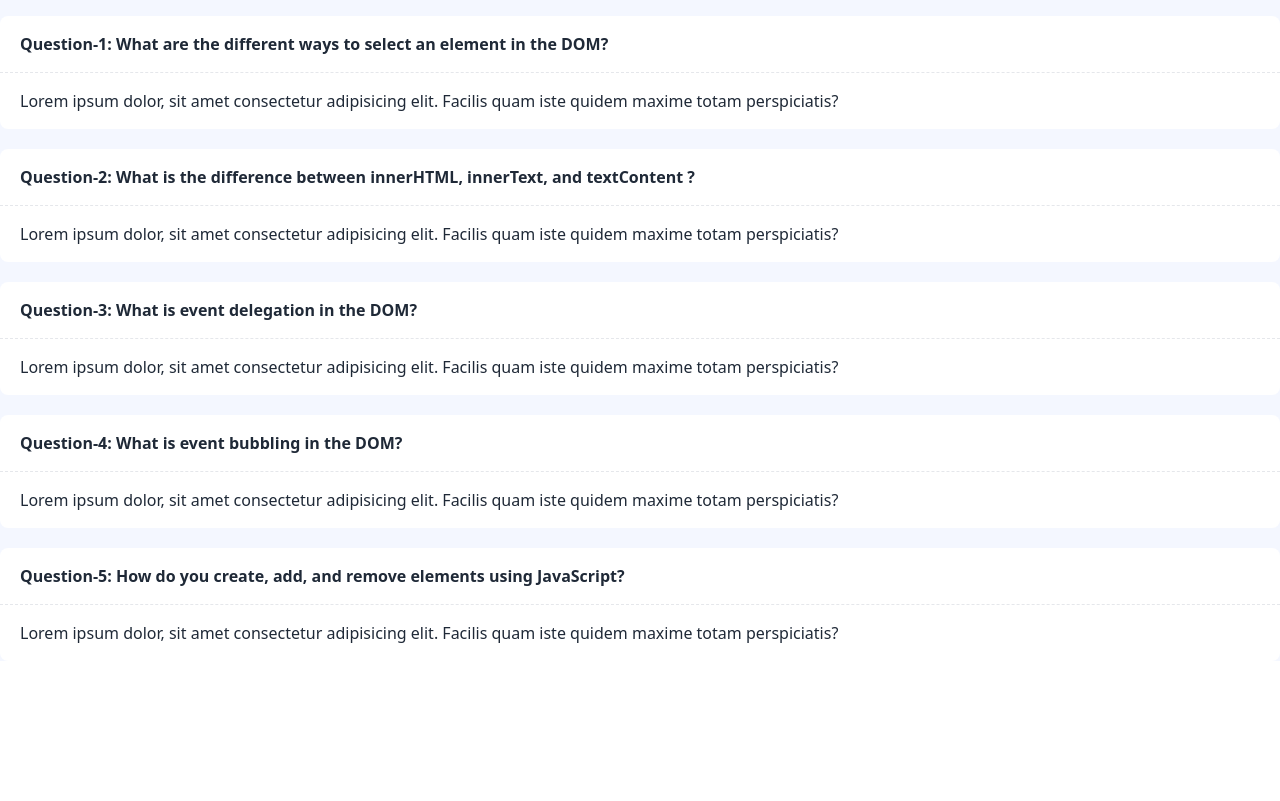
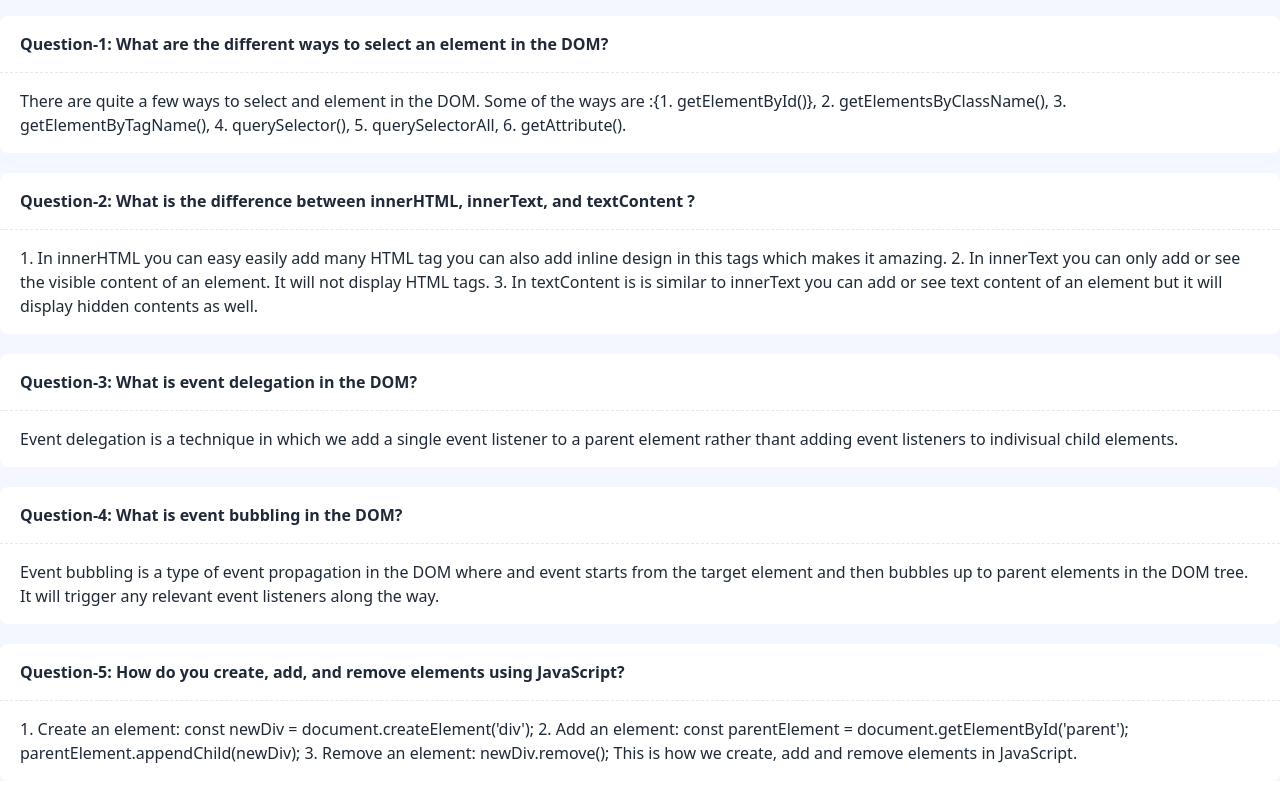
Before and after one commit to mbiplobmollah/Assignment5, a plain HTML site: page blog.html in a window 1280 px wide. Shown: the part 196-997 px from the top of the page. Before the commit the page ends 877 px from the top, so only its background shows below. Drawn offline with nearby package versions, Linux system fonts and the light colour scheme.

Commit message:
added the qeustion answer

```diff
--- a/blog.html
+++ b/blog.html
@@ -27,31 +27,43 @@
             <!-- question 1 -->
             <div class="bg-white rounded-lg my-5">
                 <h4 class="py-4 border-b font-bold border-dashed px-5 ">Question-1: What are the different ways to select an element in the DOM?</h4>
-                <p class="py-4 px-5 ">Lorem ipsum dolor, sit amet consectetur adipisicing elit. Facilis quam iste quidem maxime totam perspiciatis?</p>
+                <p class="py-4 px-5 ">There are quite a few  ways to select and element in the DOM. Some of the ways are :{1. getElementById()}, 2. getElementsByClassName(), 3. getElementByTagName(), 4. querySelector(), 5. querySelectorAll, 6. getAttribute().</p>
             </div>
 
             <!-- question 2 -->
             <div class="bg-white rounded-lg my-5">
                 <h4 class="py-4 border-b font-bold border-dashed px-5 ">Question-2: What is the difference between innerHTML, innerText, and textContent ?</h4>
-                <p class="py-4 px-5 ">Lorem ipsum dolor, sit amet consectetur adipisicing elit. Facilis quam iste quidem maxime totam perspiciatis?</p>
+                <p class="py-4 px-5 ">1. In innerHTML you can easy easily add many HTML tag you can also add inline design in this tags which makes it amazing.
+
+                    2. In innerText you can only add or see the visible content of an element. It will not display HTML tags.
+
+                    3. In textContent is is similar to innerText you can add or see text content of an element but it will display hidden contents as well.</p>
             </div>
 
             <!-- question 3 -->
             <div class="bg-white rounded-lg my-5">
                 <h4 class="py-4 border-b font-bold border-dashed px-5 ">Question-3: What is event delegation in the DOM?</h4>
-                <p class="py-4 px-5 ">Lorem ipsum dolor, sit amet consectetur adipisicing elit. Facilis quam iste quidem maxime totam perspiciatis?</p>
+                <p class="py-4 px-5 ">Event delegation is a technique in which we add a single event listener to a parent element rather thant adding event listeners to indivisual child elements.</p>
             </div>
 
             <!-- question 4 -->
             <div class="bg-white rounded-lg my-5">
                 <h4 class="py-4 border-b font-bold border-dashed px-5 ">Question-4: What is event bubbling in the DOM?</h4>
-                <p class="py-4 px-5 ">Lorem ipsum dolor, sit amet consectetur adipisicing elit. Facilis quam iste quidem maxime totam perspiciatis?</p>
+                <p class="py-4 px-5 ">Event bubbling is a type of event propagation in the DOM where and event starts from the target element and then bubbles up to parent elements in the DOM tree. It will trigger any relevant event listeners along the way.</p>
             </div>
 
             <!-- question 5 -->
             <div class="bg-white rounded-lg my-5">
                 <h4 class="py-4 border-b font-bold border-dashed px-5 ">Question-5: How do you create, add, and remove elements using JavaScript?</h4>
-                <p class="py-4 px-5 ">Lorem ipsum dolor, sit amet consectetur adipisicing elit. Facilis quam iste quidem maxime totam perspiciatis?</p>
+                <p class="py-4 px-5 ">1. Create an element:
+                    const newDiv  = document.createElement('div');
+                2. Add an element:
+                    const parentElement = document.getElementById('parent');
+                    parentElement.appendChild(newDiv);
+                3. Remove an element:
+                    newDiv.remove();
+
+                This is how we create, add and remove elements in JavaScript.</p>
             </div>
 
         </div>
--- a/script/utilities.js
+++ b/script/utilities.js
@@ -17,7 +17,7 @@ function getInnerText(button){
 
     const div = document.createElement('div');
     div.classList.add('newTextField');
-    div.innerHTML = `<p class ="text-xl bg-[#F4F7FF] rounded-2xl p-2 m-2" >You have completed the task ${taskTitle} ${formattedTime}</p>`;
+    div.innerHTML = `<p class ="text-xl bg-[#F4F7FF] rounded-2xl p-2 m-2" >You have completed the task ${taskTitle} at ${formattedTime}</p>`;
     activity.appendChild(div);
 
 
```
Also changed, not shown: script/activity-log.js (line endings or trailing spaces).
